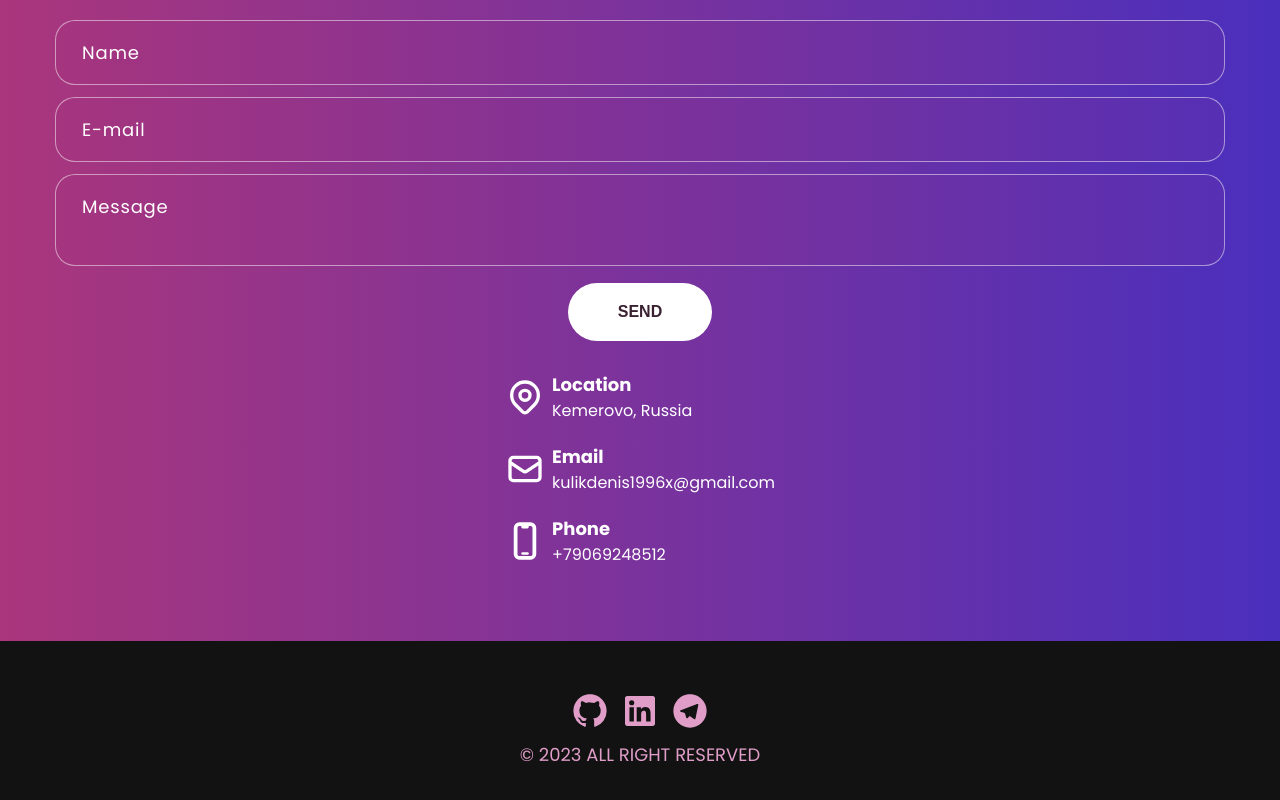
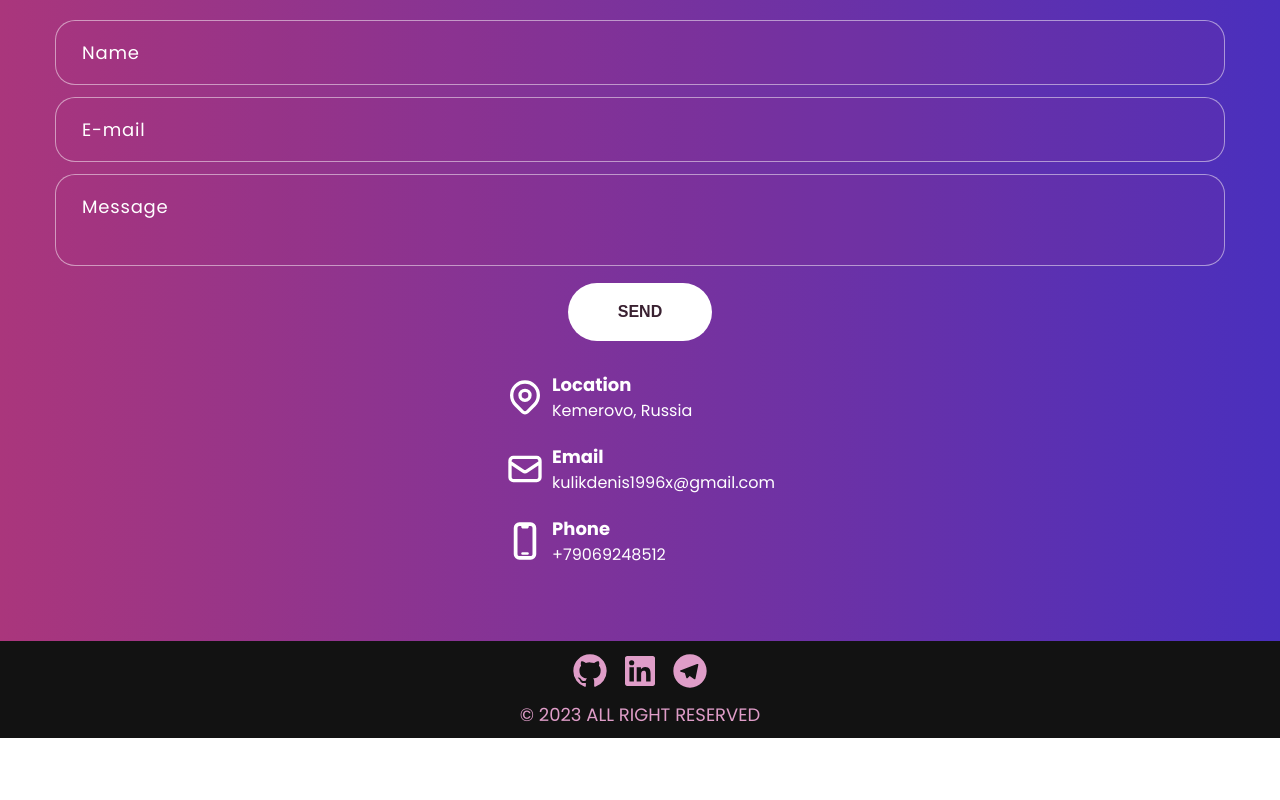
Before and after one commit to DenisKulik/frontend-developer-portfolio, a React (Vite) app: page / in a window 1280 px wide. Shown: the part 2603-3403 px from the top of the page. After the commit the page ends 3341 px from the top, so only its background shows below. Built offline with nearby package versions, Linux system fonts and the light colour scheme.

Commit message:
fix padding size

```diff
--- a/src/layout/Footer/FooterStyles.ts
+++ b/src/layout/Footer/FooterStyles.ts
@@ -5,7 +5,7 @@ export const FooterWrapper = styled.section`
   flex-direction: column;
   align-items: center;
   gap: 1em;
-  padding: 5rem 0;
+  padding: 1rem 0;
 `;
 
 export const Copyright = styled.div`
```
